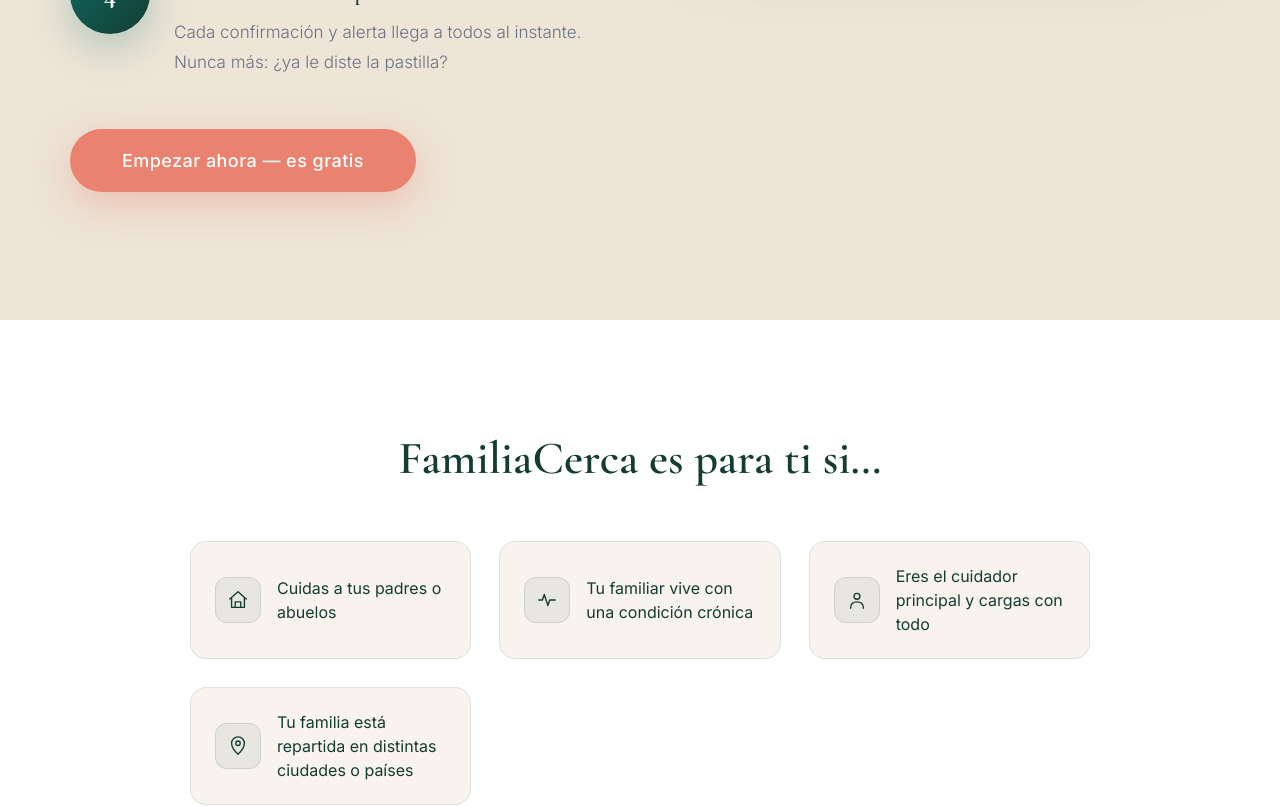
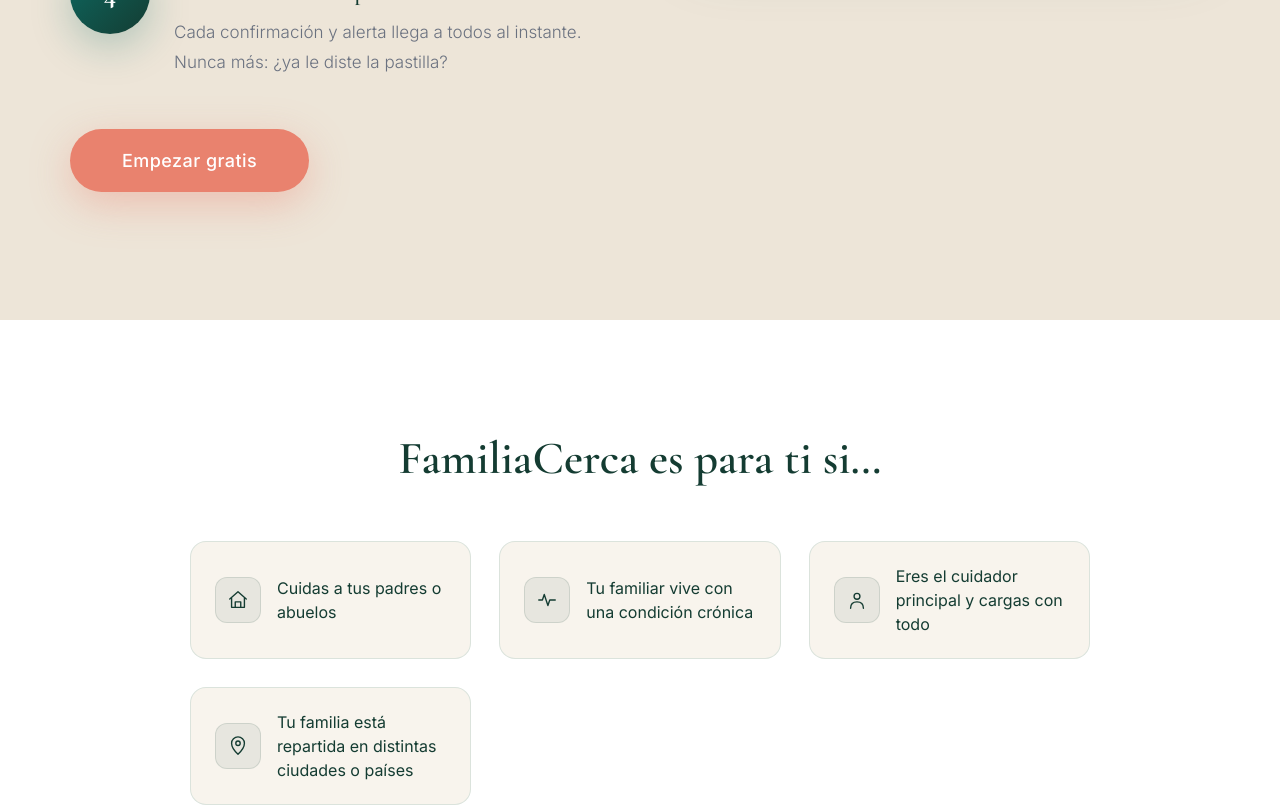
Before and after one commit to yasminysabelle-boop/familiacerca, a React (Vite) app: page / in a window 1280 px wide. Shown: the part 7080-7886 px from the top of the page. Built offline with nearby package versions, Linux system fonts and the light colour scheme; no server answers.

Commit message:
feat: landing — unifica CTAs de registro a "Empezar gratis"
Aplica a Cómo funciona, Emotional Quote 1, ambos planes pagos de Precios y
CTA final. El botón de instalar PWA del sticky bar y el link "Crear cuenta"
del footer quedan sin cambio porque su acción no es un registro directo.

```diff
--- a/src/pages/Landing.jsx
+++ b/src/pages/Landing.jsx
@@ -240,7 +240,7 @@ export default function Landing() {
         { text: 'Historial 90 días', included: true },
         { text: 'PDF export + Álbum memorias', included: true },
       ],
-      cta: 'Comenzar prueba gratis',
+      cta: 'Empezar gratis',
     },
     {
       name: 'Cuidado Total', price: 24.99, period: 'Cuidadores ilimitados', highlight: false,
@@ -256,7 +256,7 @@ export default function Landing() {
         { text: 'Soporte prioritario', included: true },
         { text: 'Acceso anticipado a funciones', included: true },
       ],
-      cta: 'Comenzar prueba gratis',
+      cta: 'Empezar gratis',
     },
   ]
 
@@ -784,7 +784,7 @@ export default function Landing() {
               ))}
             </div>
             <div style={{ marginTop: 52 }}>
-              <CTABtn to="/register">Empezar ahora — es gratis</CTABtn>
+              <CTABtn to="/register">Empezar gratis</CTABtn>
             </div>
           </div>
           <div style={{ flex: '1 1 360px', display: 'flex', justifyContent: 'center' }} className="como-img">
@@ -854,7 +854,7 @@ export default function Landing() {
             — Cada familia que usa FamiliaCerca
           </p>
           <CTABtn to="/register">
-            Empezar a registrar hoy <span style={{ fontSize: 17, opacity: 0.8 }}>→</span>
+            Empezar gratis <span style={{ fontSize: 17, opacity: 0.8 }}>→</span>
           </CTABtn>
         </div>
       </section>
@@ -1048,7 +1048,7 @@ export default function Landing() {
             </p>
             <div style={{ display: 'flex', flexWrap: 'wrap', gap: 14 }}>
               <Link to="/register" style={{ padding: '20px 52px', borderRadius: 9999, background: WHITE, color: ACTION, fontWeight: 500, fontSize: 18, textDecoration: 'none', fontFamily: SANS, letterSpacing: '0.02em', boxShadow: '0 16px 56px rgba(0,0,0,0.28)', display: 'inline-flex', alignItems: 'center', gap: 10 }}>
-                Crear cuenta gratis →
+                Empezar gratis →
               </Link>
               <a href="#funciones" style={{ padding: '20px 36px', borderRadius: 9999, border: '1.5px solid rgba(255,255,255,0.22)', background: 'rgba(255,255,255,0.05)', color: 'rgba(255,255,255,0.78)', fontWeight: 400, fontSize: 15, textDecoration: 'none', fontFamily: SANS, display: 'inline-flex', alignItems: 'center', gap: 9 }}>
                 <span style={{ fontSize: 11 }}>▶</span> Ver funciones
```
